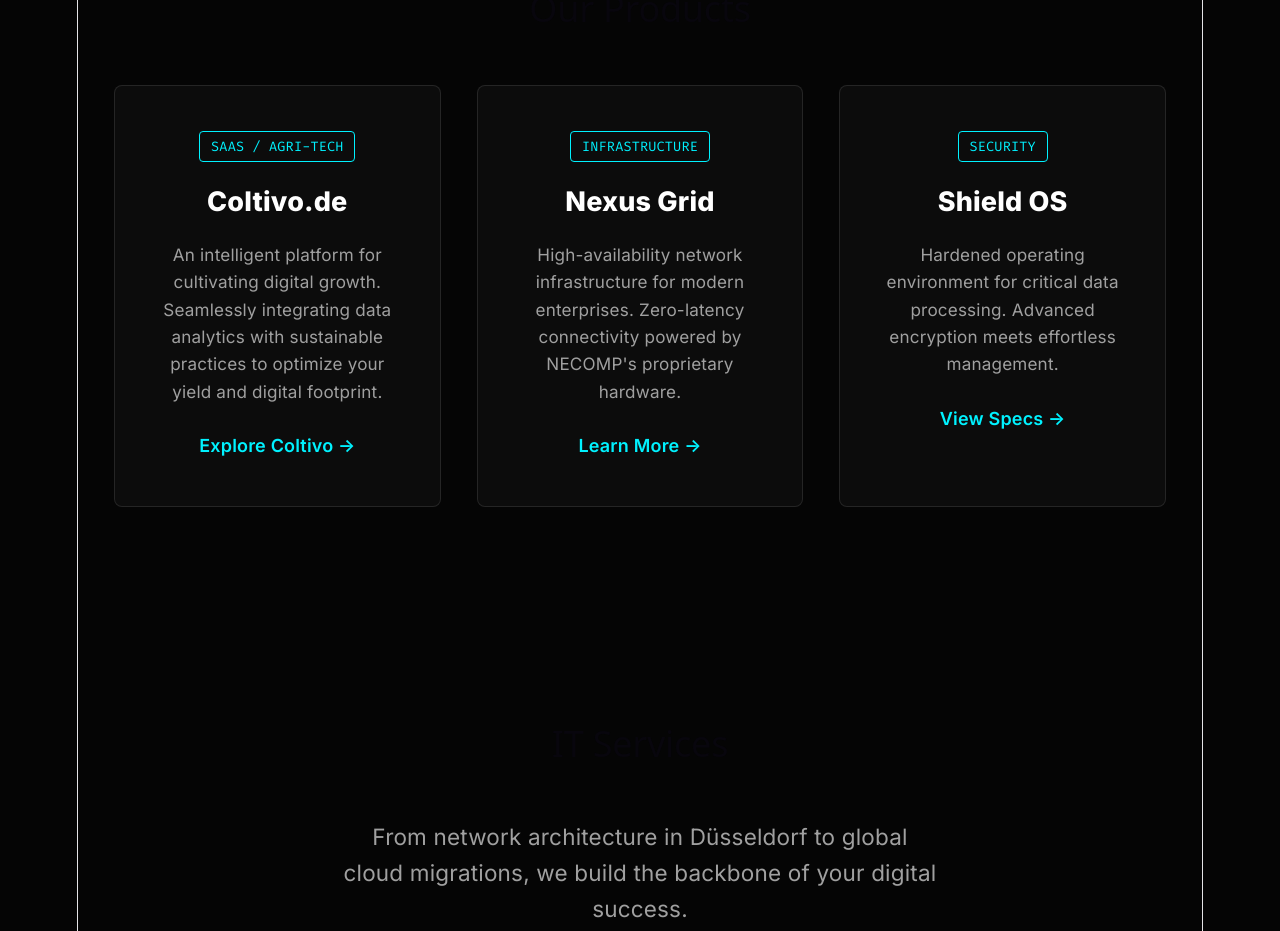
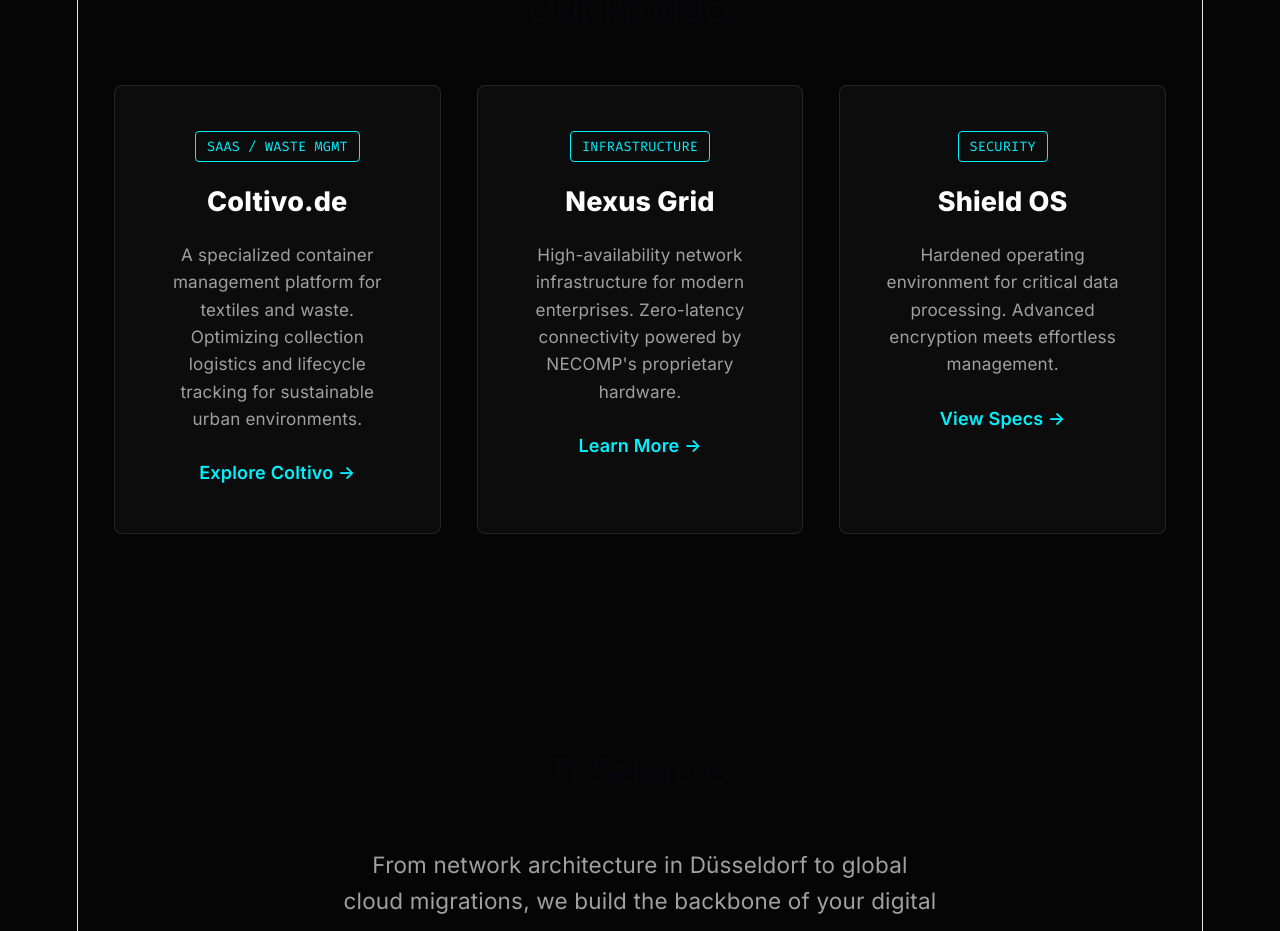
Before and after one commit to Cr0m3/newcomp_web, a React (Vite) app: page / in a window 1280 px wide. Shown: the part 1500-2431 px from the top of the page. Built offline with nearby package versions, Linux system fonts and the light colour scheme.

Commit message:
tanslation add

```diff
--- a/src/App.tsx
+++ b/src/App.tsx
@@ -68,7 +68,7 @@ function App() {
               <div className="product-tag">{t('products.coltivo.tag')}</div>
               <h3>{t('products.coltivo.title')}</h3>
               <p>{t('products.coltivo.description')}</p>
-              <a href="#" style={{ color: 'var(--accent-color)', textDecoration: 'none', fontWeight: '600' }}>{t('products.coltivo.explore')}</a>
+              <a href="https://www.coltivo.de" target="_blank" rel="noopener noreferrer" style={{ color: 'var(--accent-color)', textDecoration: 'none', fontWeight: '600' }}>{t('products.coltivo.explore')}</a>
             </div>
 
             <div className="product-card">
--- a/src/locales/cs/translation.json
+++ b/src/locales/cs/translation.json
@@ -15,9 +15,9 @@
   "products": {
     "title": "Naše produkty",
     "coltivo": {
-      "tag": "SAAS / AGRI-TECH",
+      "tag": "SAAS / ODPADOVÉ HOSPODÁŘSTVÍ",
       "title": "Coltivo.de",
-      "description": "Inteligentní platforma pro pěstování digitálního růstu. Bezproblémová integrace datové analytiky s udržitelnými postupy pro optimalizaci vašeho výnosu a digitální stopy.",
+      "description": "Specializovaná platforma pro správu kontejnerů na textil a odpad. Optimalizace logistiky sběru a sledování životního cyklu pro udržitelná městská prostředí.",
       "explore": "Prozkoumat Coltivo →"
     },
     "nexus": {
--- a/src/locales/de/translation.json
+++ b/src/locales/de/translation.json
@@ -15,9 +15,9 @@
   "products": {
     "title": "Unsere Produkte",
     "coltivo": {
-      "tag": "SAAS / AGRI-TECH",
+      "tag": "SAAS / ABFALLWIRTSCHAFT",
       "title": "Coltivo.de",
-      "description": "Eine intelligente Plattform zur Förderung des digitalen Wachstums. Nahtlose Integration von Datenanalyse und nachhaltigen Praktiken zur Optimierung Ihres Ertrags und digitalen Fußabdrucks.",
+      "description": "Eine spezialisierte Plattform für das Containermanagement von Textilien und Abfällen. Optimierung der Erfassungslogistik und Lebenszyklusverfolgung für nachhaltige städtische Umgebungen.",
       "explore": "Coltivo erkunden →"
     },
     "nexus": {
--- a/src/locales/en/translation.json
+++ b/src/locales/en/translation.json
@@ -15,9 +15,9 @@
   "products": {
     "title": "Our Products",
     "coltivo": {
-      "tag": "SAAS / AGRI-TECH",
+      "tag": "SAAS / WASTE MGMT",
       "title": "Coltivo.de",
-      "description": "An intelligent platform for cultivating digital growth. Seamlessly integrating data analytics with sustainable practices to optimize your yield and digital footprint.",
+      "description": "A specialized container management platform for textiles and waste. Optimizing collection logistics and lifecycle tracking for sustainable urban environments.",
       "explore": "Explore Coltivo →"
     },
     "nexus": {
```
